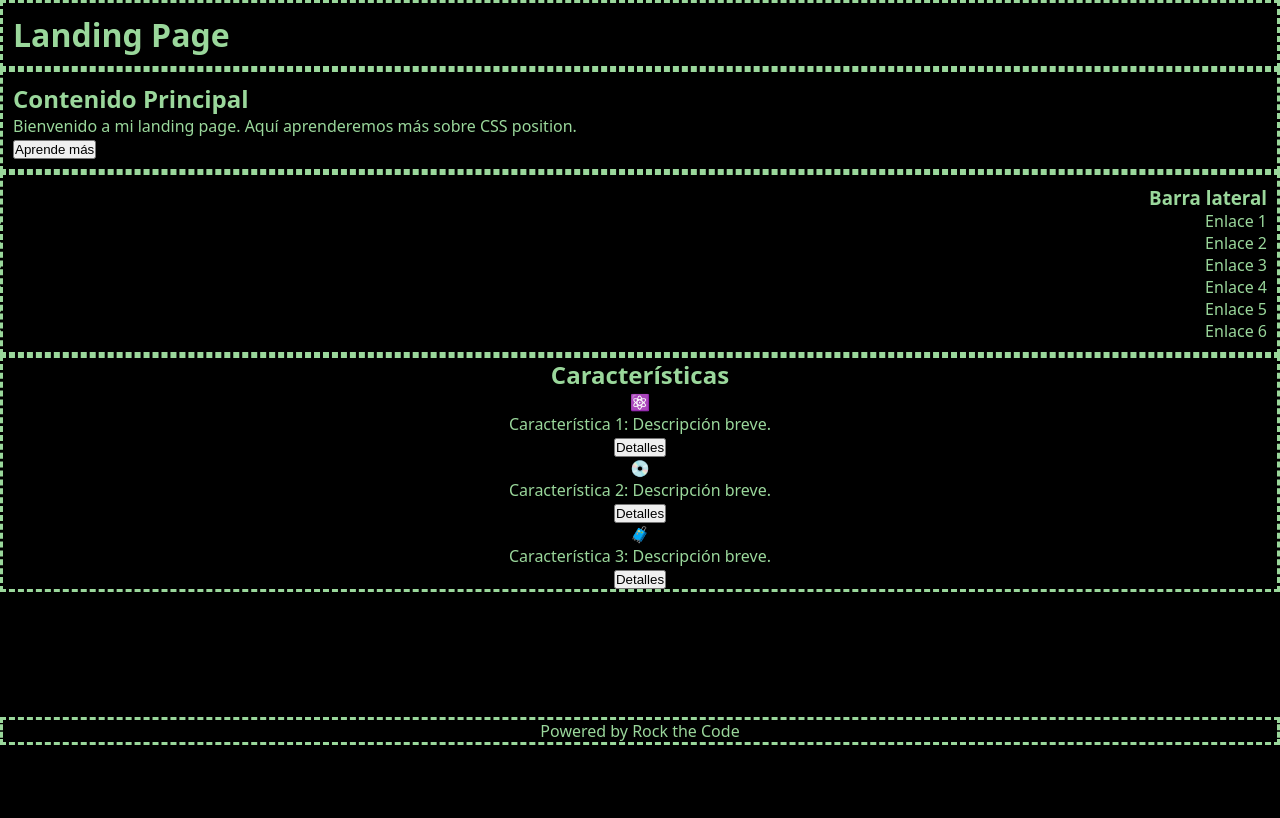
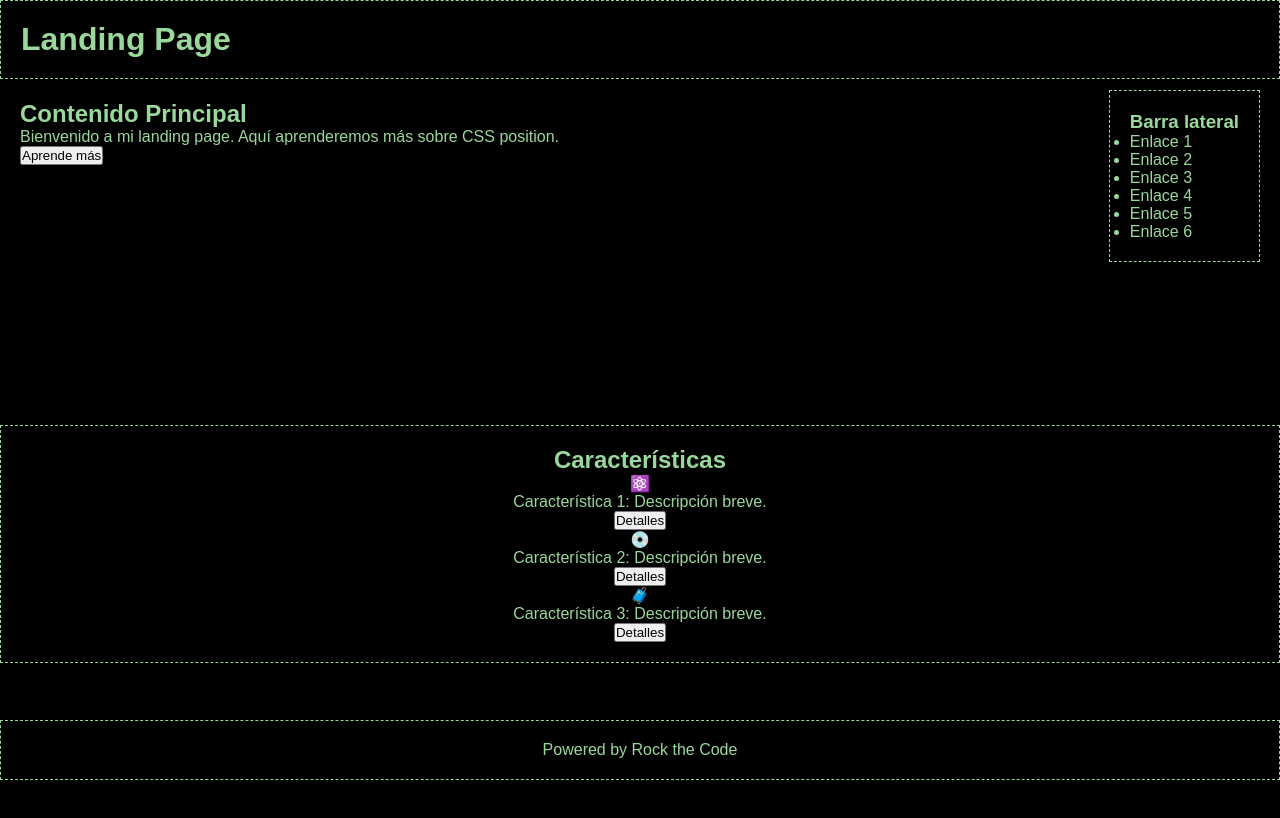
Before and after one commit to anarosagomezalba/Practica_ResposiveDesing, a plain HTML site: page index.html in a window 1280 px wide. Drawn offline with Linux system fonts and the light colour scheme; files whose address does not match are found by name.

Commit message:
corregido transparencias

```diff
--- a/style.css
+++ b/style.css
@@ -6,41 +6,48 @@
   }
 
   body {
-    font-family: system-ui, -apple-system, BlinkMacSystemFont, "Segoe UI", Roboto,
-      Oxygen, Ubuntu, Cantarell, "Open Sans", "Helvetica Neue", sans-serif;
+    font-family: Arial, sans-serif;
     margin: 0;
     padding: 0;
     min-height: 100vh;
     background-color: #000000;
     color: #9ad79b;
   }
-  header{
+  header {
+    border: 1px dashed #9ad79b;
+    padding: 20px;
+    position: fixed;
+    top: 0;
+    left: 0;
+    width: 100%;
+    background-color: #000000;
+   overflow: hidden;
+   z-index: 1000;
+  }
+  main {
     position: relative;
+    padding: 20px;
+    margin-top: 80px;
   }
-
-  h1{
-    border: dashed;
-    padding: 10px;
+  .sidebar {
+    position: absolute;
+    right: 20px;
+    top: 10px;
+    border: 1px dashed #9ad79b;
+    padding: 20px;
   }
- .content {
- border: dashed;
- padding: 10px;
-
-}
-.sidebar {
-    border: dashed;
-    padding: 10px;
-    text-align: right;
-}
- h3 > ul {
-    border: dashed;
-}
-.features {
-    border: dashed;
+  .features {
+    position: relative;
+    margin-top: 30vh;
+    padding: 20px;
     text-align: center;
-}
-footer {
-    border: dashed;
+    border: 1px dashed #9ad79b;
+  }
+  footer {
+    position: absolute;
+    bottom: 20px;
+    width: 100%;
     text-align: center;
-    margin-top: 125px;
-}
+    border: 1px dashed #9ad79b;
+    padding: 20px;
+  }
```
